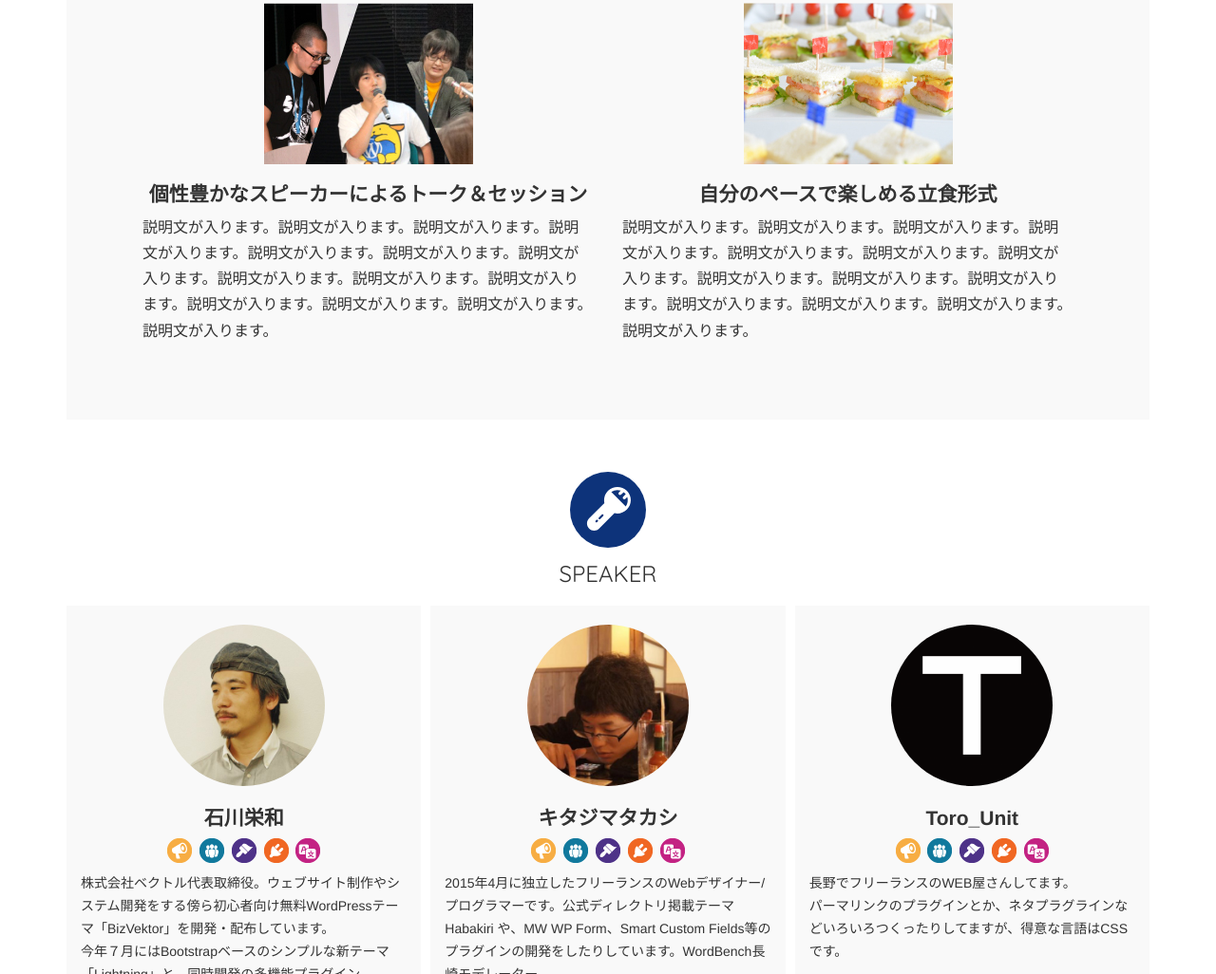
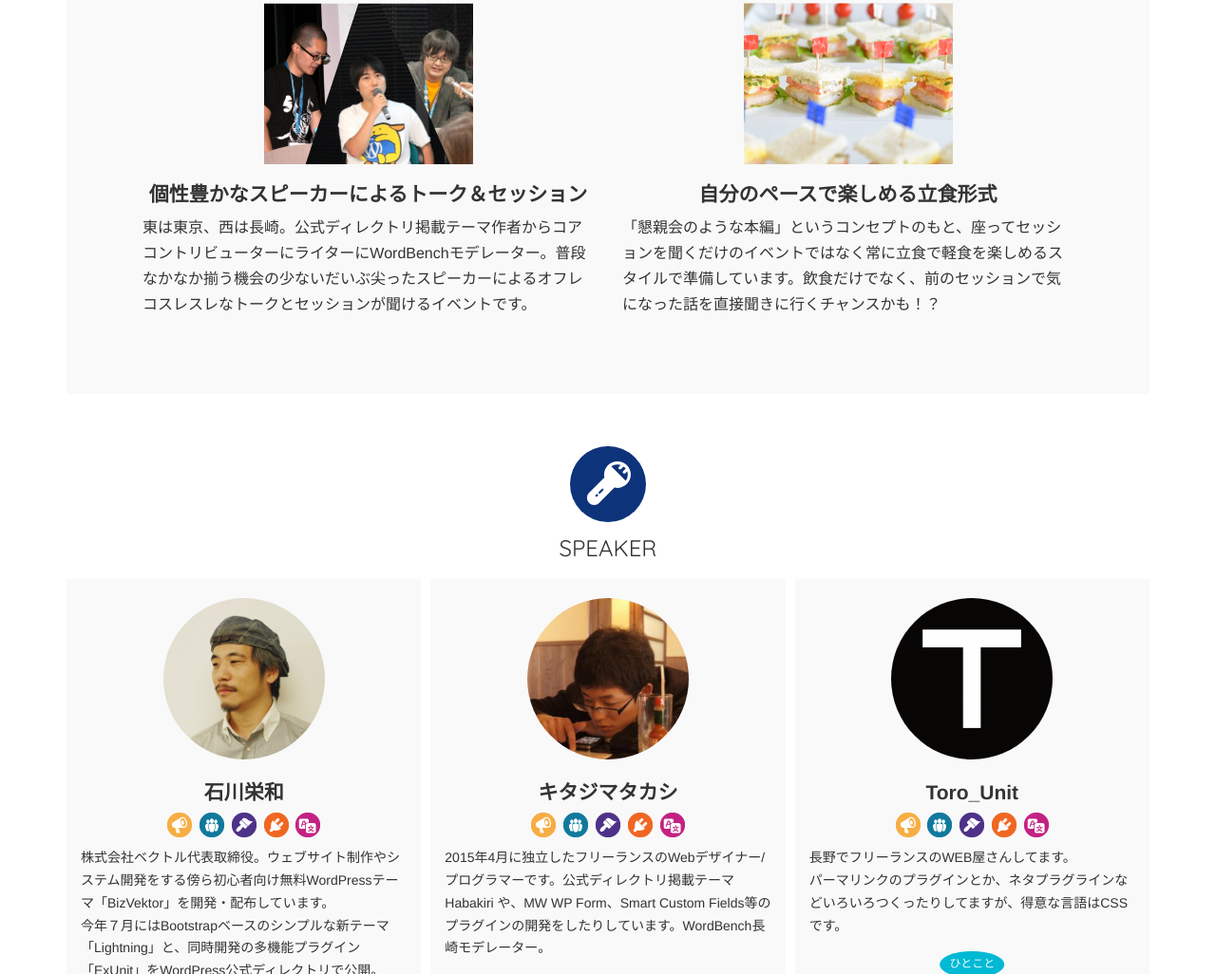
Before and after one commit to WordBash/kyoto-vol1, a website: page index.html in a window 1280 px wide. Shown: the part 1854-2880 px from the top of the page at 95% size. Drawn offline with nearby package versions, Linux system fonts and the light colour scheme; files that its build step writes are made by us from their sources; files whose address does not match are found by name.

Commit message:
update content text

```diff
--- a/index.html
+++ b/index.html
@@ -165,7 +165,7 @@
 								</div>
 								<h1 class="content-item__title">個性豊かなスピーカーによるトーク＆セッション</h1>
 								<div class="content-item__body">
-									説明文が入ります。説明文が入ります。説明文が入ります。説明文が入ります。説明文が入ります。説明文が入ります。説明文が入ります。説明文が入ります。説明文が入ります。説明文が入ります。説明文が入ります。説明文が入ります。説明文が入ります。説明文が入ります。
+									東は東京、西は長崎。公式ディレクトリ掲載テーマ作者からコアコントリビューターにライターにWordBenchモデレーター。普段なかなか揃う機会の少ないだいぶ尖ったスピーカーによるオフレコスレスレなトークとセッションが聞けるイベントです。
 								</div>
 							</section>
 						</div>
@@ -176,7 +176,7 @@
 								</div>
 								<h1 class="content-item__title">自分のペースで楽しめる立食形式</h1>
 								<div class="content-item__body">
-									説明文が入ります。説明文が入ります。説明文が入ります。説明文が入ります。説明文が入ります。説明文が入ります。説明文が入ります。説明文が入ります。説明文が入ります。説明文が入ります。説明文が入ります。説明文が入ります。説明文が入ります。説明文が入ります。
+									「懇親会のような本編」というコンセプトのもと、座ってセッションを聞くだけのイベントではなく常に立食で軽食を楽しめるスタイルで準備しています。飲食だけでなく、前のセッションで気になった話を直接聞きに行くチャンスかも！？
 								</div>
 							</section>
 						</div>
```
